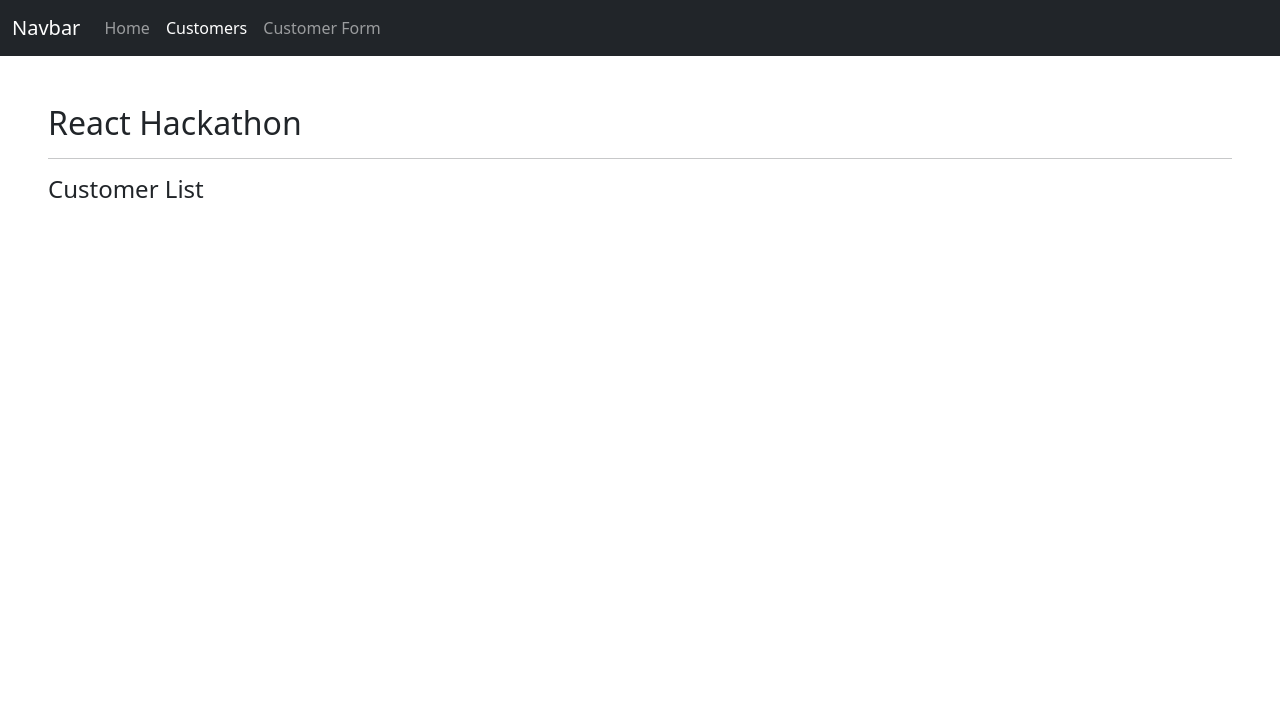
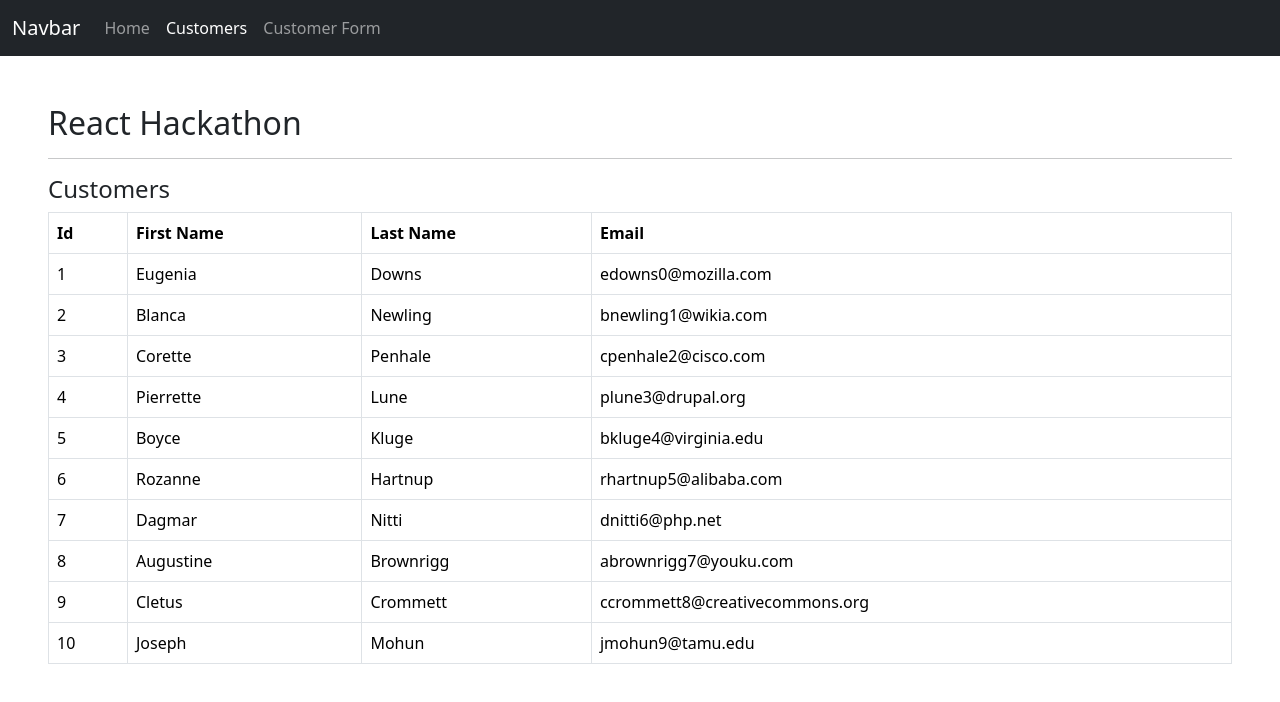
Before and after one commit to vivekanandpv/react-hachathon-dbs, a React (Create React App) app: page /customers in a window 1280 px wide. Shown: the top 702 px of the page. Built offline with nearby package versions, Linux system fonts and the light colour scheme.

Commit message:
task-6 completed

```diff
--- a/src/components/CustomerList.jsx
+++ b/src/components/CustomerList.jsx
@@ -1,9 +1,36 @@
 import React from 'react';
+import customerList from '../data.json';
 
 const CustomerList = (props) => {
+  const [customers, setCustomers] = React.useState([]);
+
+  React.useEffect(() => {
+    setCustomers((_) => customerList);
+  }, []);
+
   return (
     <>
-      <h4>Customer List</h4>
+      <h4>Customers</h4>
+      <table className='table table-bordered'>
+        <thead>
+          <tr>
+            <th>Id</th>
+            <th>First Name</th>
+            <th>Last Name</th>
+            <th>Email</th>
+          </tr>
+        </thead>
+        <tbody>
+          {customers.map((c) => (
+            <tr key={c.id}>
+              <td>{c.id}</td>
+              <td>{c.firstName}</td>
+              <td>{c.lastName}</td>
+              <td>{c.email}</td>
+            </tr>
+          ))}
+        </tbody>
+      </table>
     </>
   );
 };
--- /dev/null
+++ b/src/data.json
@@ -0,0 +1,62 @@
+[
+  {
+    "id": 1,
+    "firstName": "Eugenia",
+    "lastName": "Downs",
+    "email": "edowns0@mozilla.com"
+  },
+  {
+    "id": 2,
+    "firstName": "Blanca",
+    "lastName": "Newling",
+    "email": "bnewling1@wikia.com"
+  },
+  {
+    "id": 3,
+    "firstName": "Corette",
+    "lastName": "Penhale",
+    "email": "cpenhale2@cisco.com"
+  },
+  {
+    "id": 4,
+    "firstName": "Pierrette",
+    "lastName": "Lune",
+    "email": "plune3@drupal.org"
+  },
+  {
+    "id": 5,
+    "firstName": "Boyce",
+    "lastName": "Kluge",
+    "email": "bkluge4@virginia.edu"
+  },
+  {
+    "id": 6,
+    "firstName": "Rozanne",
+    "lastName": "Hartnup",
+    "email": "rhartnup5@alibaba.com"
+  },
+  {
+    "id": 7,
+    "firstName": "Dagmar",
+    "lastName": "Nitti",
+    "email": "dnitti6@php.net"
+  },
+  {
+    "id": 8,
+    "firstName": "Augustine",
+    "lastName": "Brownrigg",
+    "email": "abrownrigg7@youku.com"
+  },
+  {
+    "id": 9,
+    "firstName": "Cletus",
+    "lastName": "Crommett",
+    "email": "ccrommett8@creativecommons.org"
+  },
+  {
+    "id": 10,
+    "firstName": "Joseph",
+    "lastName": "Mohun",
+    "email": "jmohun9@tamu.edu"
+  }
+]
```
